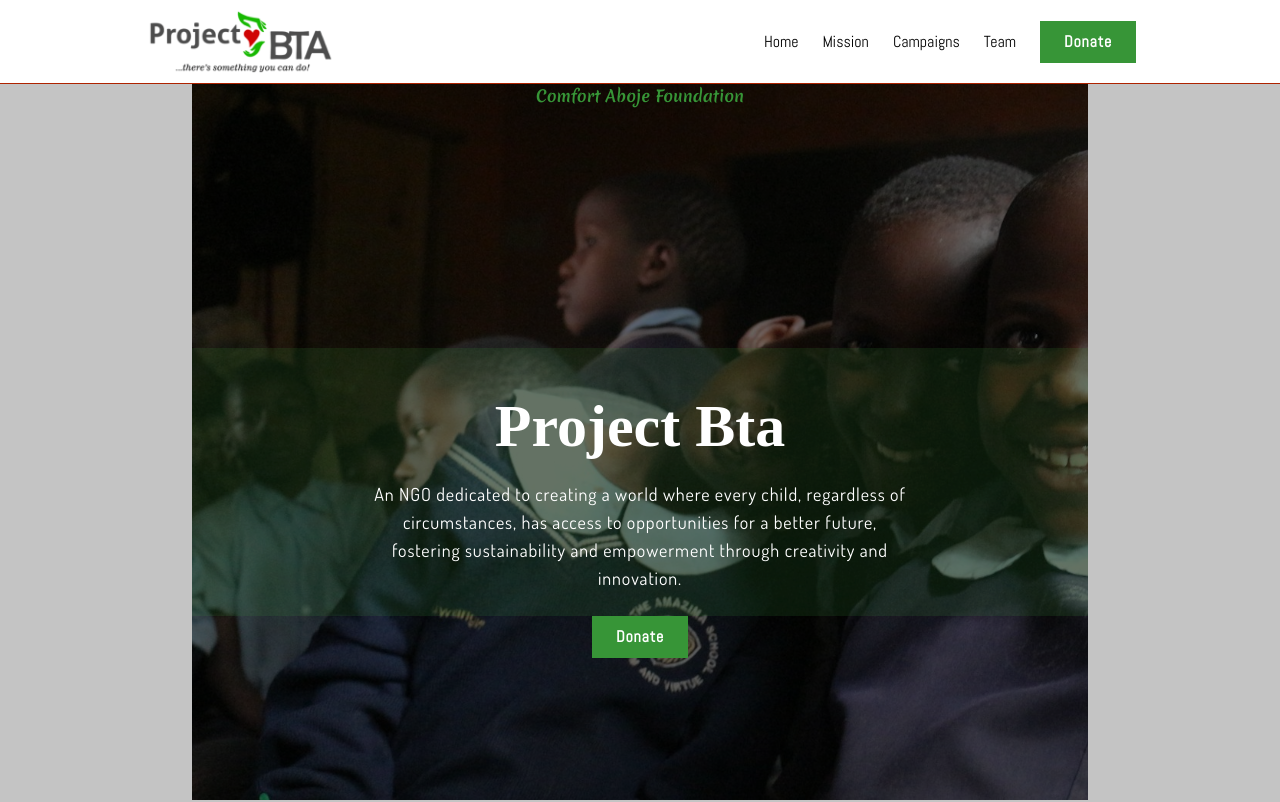
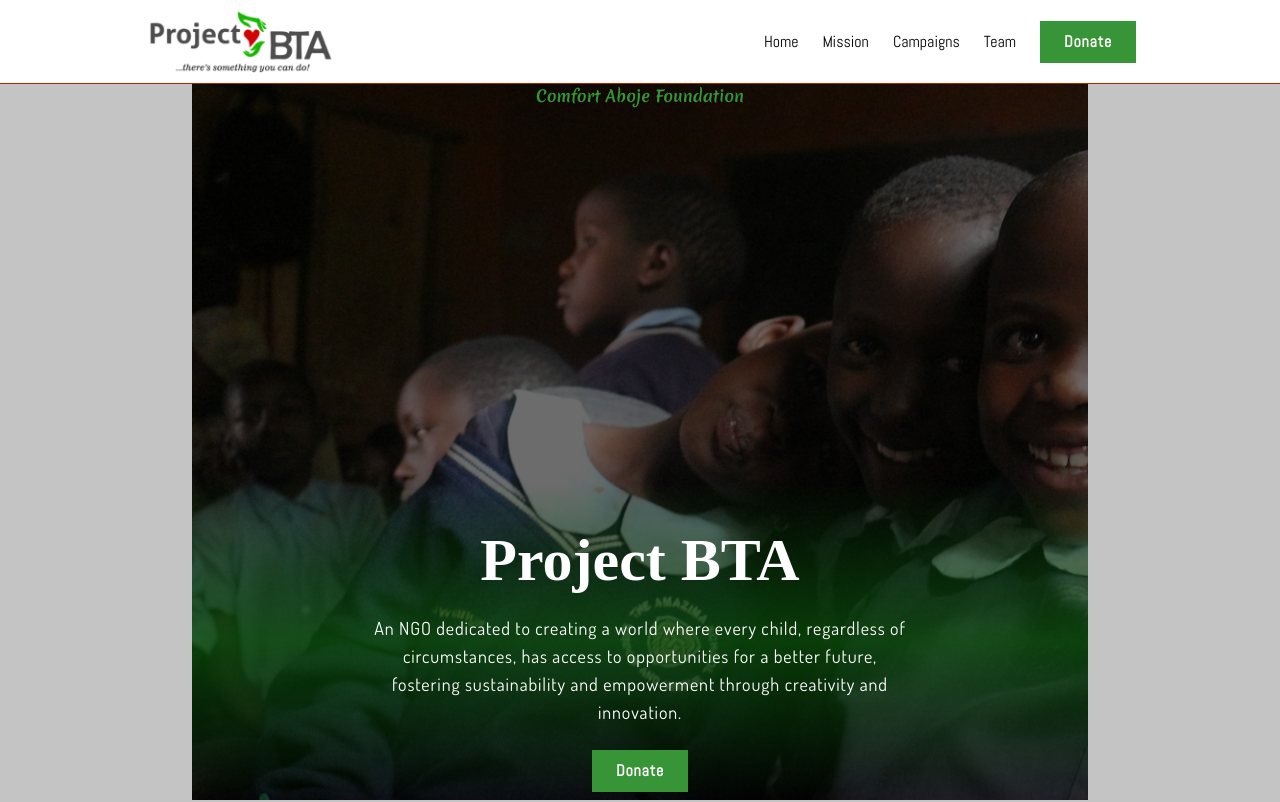
Before and after one commit to accdev1694/project-bta, a React (Vite) app: page / in a window 1280 px wide. Shown: the top 802 px of the page. Built offline with nearby package versions, Linux system fonts and the light colour scheme; a web font is replaced by a local one.

Commit message:
adjust green styling on hero

```diff
--- a/src/components/Description.jsx
+++ b/src/components/Description.jsx
@@ -1,5 +1,5 @@
-const Description = ({text}) => {
-    return ( <p className="text-lg text-white mt-2 mb-6 font-dosis tracking-wider">
+const Description = ({text, className}) => {
+    return ( <p className={`${className} text-lg  mt-2 mb-6 font-dosis tracking-wider`}>
          {text}
         </p> );
 }
--- a/src/components/HeadingOne.jsx
+++ b/src/components/HeadingOne.jsx
@@ -1,5 +1,5 @@
 const HeadingOne = ({ title, className }) => {
-    return ( <h1 className={` text-md text-secondary text-center font-bold font-merienda mx-auto text-shadow-xl ${className}`}>
+    return ( <h1 className={`${className} text-md text-secondary text-center font-bold font-merienda mx-auto text-shadow-xl `}>
         {title}
       </h1> );
 }
--- a/src/components/sections/Donate.jsx
+++ b/src/components/sections/Donate.jsx
@@ -14,8 +14,13 @@
         Please Make a donation of Cash, Preloved Items or Food
       </p>
       <div className="flex justify-center items-center mt-4">
-        <DonateLink title="Items" className="text-secondary" /> {/*Form, Map and Calender for collection*/}
-        <DonateLink title="Cash" className="bg-secondary text-white" />   {/*Stripe Integration*/}
+        <DonateLink title="Items" className="text-primary cursor-pointer" />{" "}
+        {/*Form, Map and Calender for collection*/}
+        <DonateLink
+          title="Cash"
+          className="bg-secondary text-white cursor-pointer"
+        />{" "}
+        {/*Stripe Integration*/}
       </div>
       <p className="mt-12 font-dancing-script text-2xl mb-2">
         "There can be no keener revelation of a society's soul than the way in
--- a/src/components/sections/Home.jsx
+++ b/src/components/sections/Home.jsx
@@ -7,18 +7,17 @@
   return (
     <section
       id="home"
-      className=" min-h-[calc(100vh-84px)] mt-21 hero-image mx-[15%]"
+      className=" min-h-[calc(100vh-84px)] mt-21 hero-image mx-[15%] flex flex-col justify-between"
     >
-      <div className="  flex flex-col justify-between">
-        <HeadingOne title="Comfort Aboje Foundation" />
-        <div className="flex flex-col justify-center text-center items-center bg-transparent-green px-[20%] pt-12 mt-60">
-          <HeadingTwo title="Project Bta" className="text-white" />
-          <Description text="An NGO dedicated to creating a world where every child, regardless of circumstances, has access to opportunities for a better future, fostering sustainability and empowerment through creativity and innovation." />
-        </div>
-      </div>
-
-      <div className="flex justify-center items-center">
-        <DonateLink href="#donate" title="Donate" className="bg-secondary text-white" />
+      <HeadingOne title="Comfort Aboje Foundation" />
+      <div className="flex flex-col justify-center text-center items-center bg-gradient px-[20%] pt-12 pb-2">
+        <HeadingTwo title="Project BTA" className="text-white" />
+        <Description className="text-white" text="An NGO dedicated to creating a world where every child, regardless of circumstances, has access to opportunities for a better future, fostering sustainability and empowerment through creativity and innovation." />
+        <DonateLink
+          href="#donate"
+          title="Donate"
+          className="bg-secondary text-white"
+        />
       </div>
     </section>
   );
--- a/src/index.css
+++ b/src/index.css
@@ -25,7 +25,7 @@
     --color-secondary: #379537;
     --color-default: #c4c4c4;
     --color-accent: #ae2300;
-    --color-tranparent-green: #37953726;
+    --color-green: #379537;
     --color-transparent-default: #d2d2d22e;
     --color-dark-green: #011701;
 
@@ -64,8 +64,9 @@
   .bg-transparent-default {
     background-color: var(--color-transparent-default);
   }
-  .bg-transparent-green {
-    background-color: var(--color-tranparent-green);
+  .bg-gradient {
+    background: linear-gradient(to bottom, rgba(0, 0, 0, 0), rgba(12, 91, 12, 0.653), rgba(0, 0, 0, 0.365));
+    /* opacity: 50%; */
   }
   .bg-secondary {
     background-color: var(--color-secondary);
```
